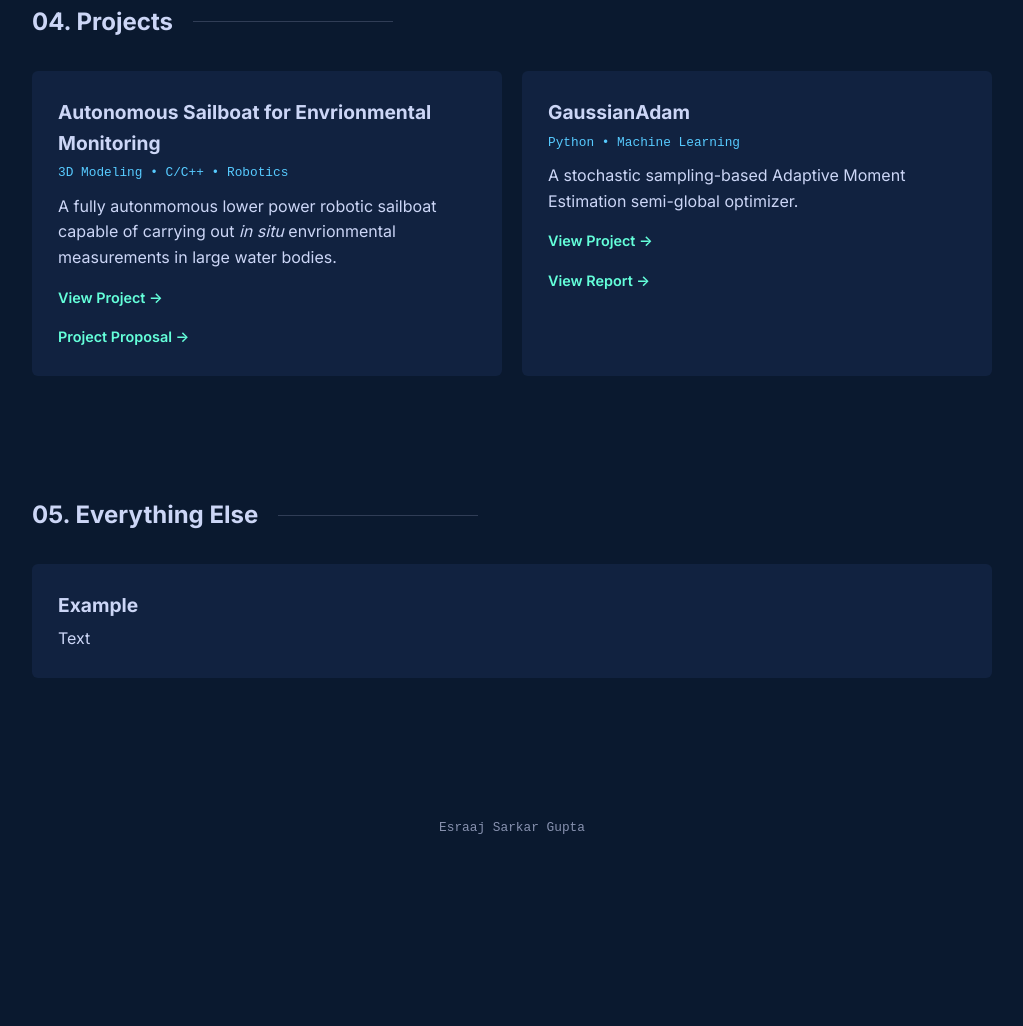
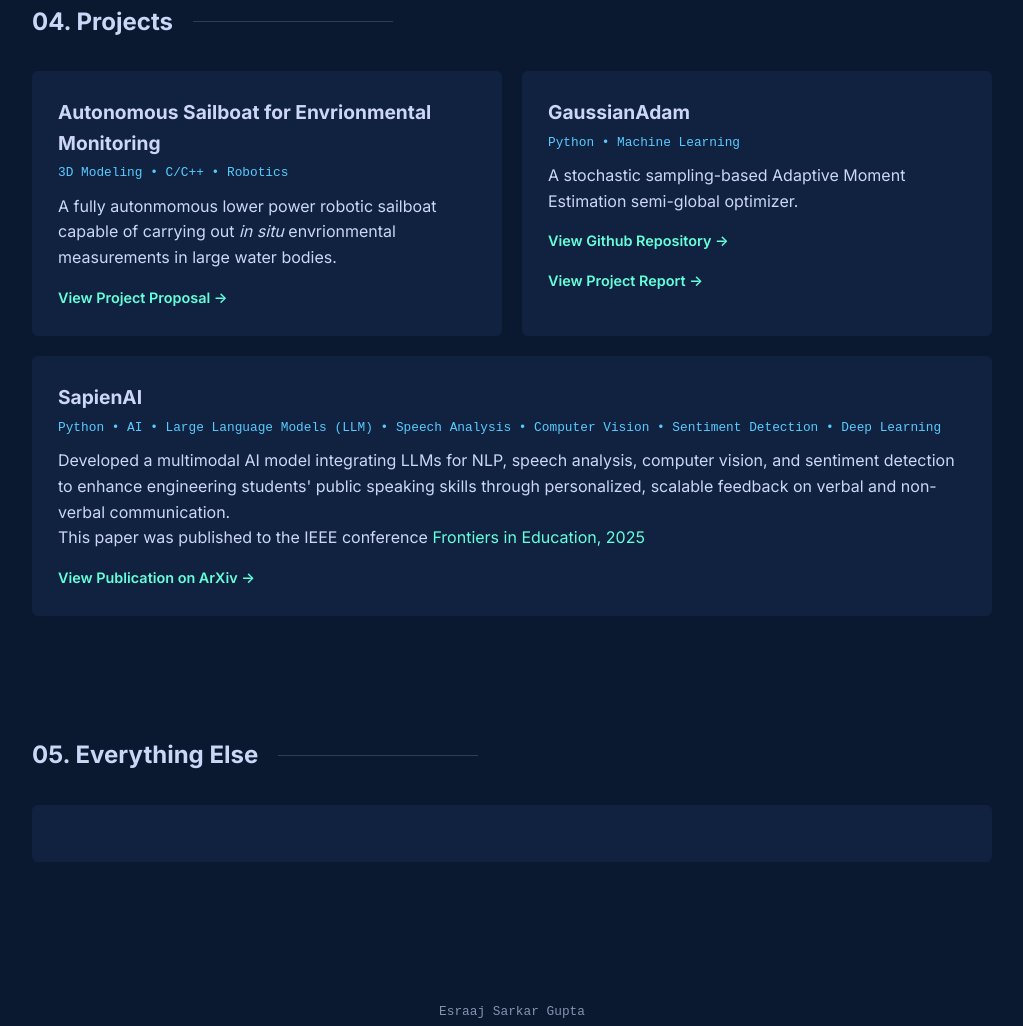
Before and after one commit to Esraaj-Sarkar-Gupta/Esraaj-Sarkar-Gupta.github.io, a plain HTML site: page index.html in a window 1280 px wide. Shown: the part 2736-3762 px from the top of the page, without its empty margins (128-1151 px from the left). Before the commit the page ends 3594 px from the top, so only its background shows below. Drawn offline with Linux system fonts and the light colour scheme.

Commit message:
Added the projects section (and related assets)

```diff
--- a/index.html
+++ b/index.html
@@ -184,16 +184,25 @@
                     <h3>Autonomous Sailboat for Envrionmental Monitoring</h3>
                     <p class="tech-stack">3D Modeling • C/C++ • Robotics</p>
                     <p>A fully autonmomous lower power robotic sailboat capable of carrying out <i>in situ</i> envrionmental measurements in large water bodies.</p>
-                    <a href="#" class="project-link">View Project &rarr;</a><br>
-                    <a href="#" class="project-link">Project Proposal &rarr;</a>
+                    <a href="assets/pdfs/ARSEM_Proposal.pdf" class="project-link" target="_blank"> View Project Proposal &rarr;</a>
                 </div>
 
                 <div class="card item-div project-card">
                     <h3>GaussianAdam</h3>
                     <p class="tech-stack">Python • Machine Learning</p>
                     <p>A stochastic sampling-based Adaptive Moment Estimation semi-global optimizer.</p>
-                    <a href="#" class="project-link">View Project &rarr;</a><br>
-                    <a href="#" class="project-link">View Report &rarr;</a>
+                    <a href="https://github.com/Esraaj-Sarkar-Gupta/GaussianAdam" class="project-link" target="_blank">View Github Repository &rarr;</a><br>
+                    <a href="assets/pdfs/GaussianAdam_Report.pdf" class="project-link" target="_blank">View Project Report &rarr;</a>
+                </div>
+            </div>
+            <!-- Grid for SapienAI -->
+            <div class="card-grid">
+                <div class="card item-div project-card">
+                    <h3>SapienAI</h3>
+                    <p class="tech-stack">Python • AI • Large Language Models (LLM) • Speech Analysis • Computer Vision • Sentiment Detection • Deep Learning</p>
+                    <p>Developed a multimodal AI model integrating LLMs for NLP, speech analysis, computer vision, and sentiment detection to enhance engineering students' public speaking skills through personalized, scalable feedback on verbal and non-verbal communication.</p>
+                    <p>This paper was published to the IEEE conference <a href="ieee-edusociety.org/event/conference/ieee-frontiers-education-conference-2025" target="_blank">Frontiers in Education, 2025</a> </p>
+                    <a href="https://arxiv.org/abs/2511.04995" class="project-link" target="_blank">View Publication on ArXiv &rarr;</a>
                 </div>
             </div>
         </section>
@@ -203,8 +212,8 @@
 
             <div class="card-grid">
                 <div class="card item-div">
-                    <h3>Example</h3>
-                    <p>Text</p>
+                    <h3></h3>
+                    <p></p>
                 </div>
             </div>
         </section>
```
Also changed, not shown: 2 other files.
